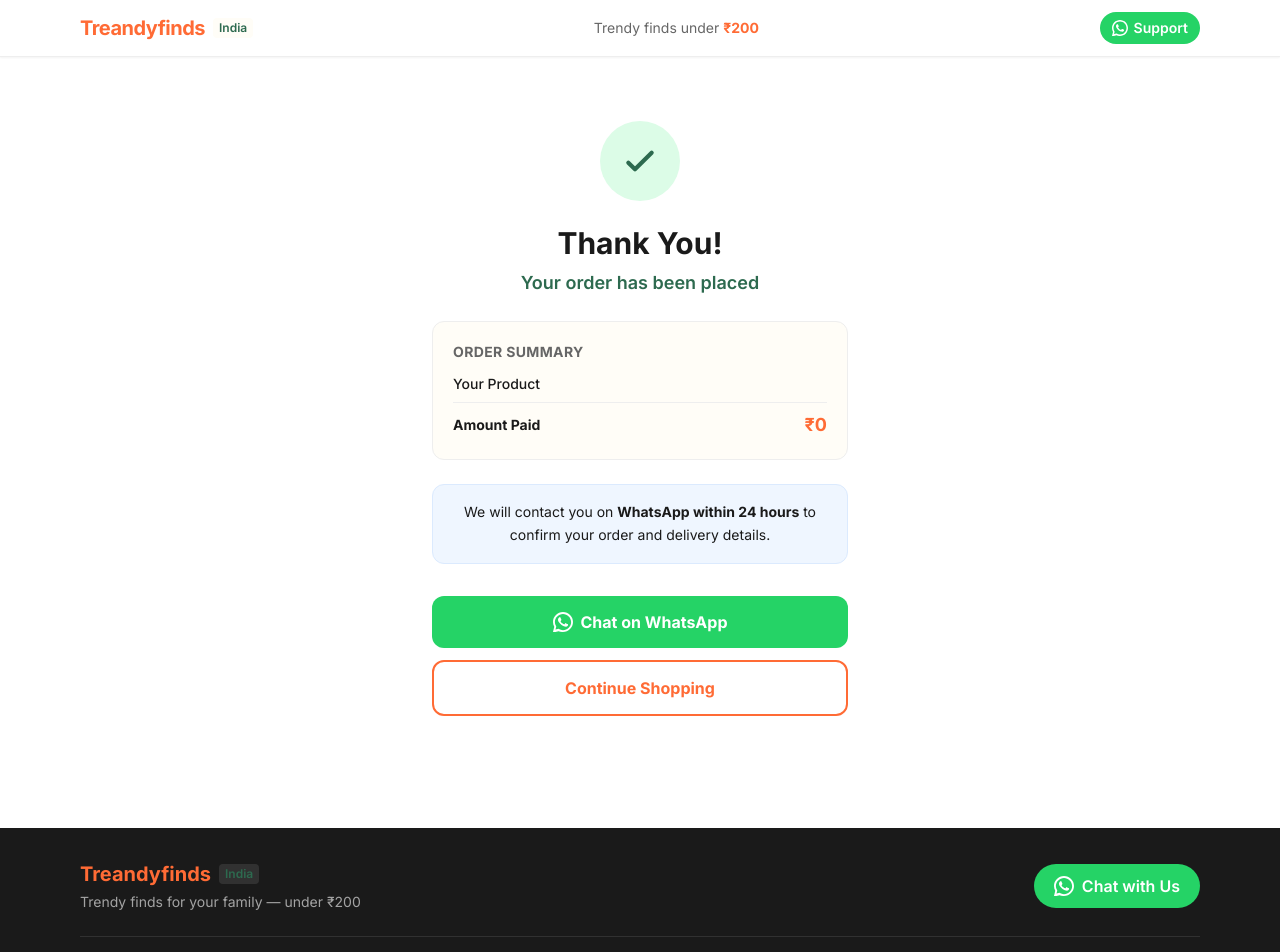
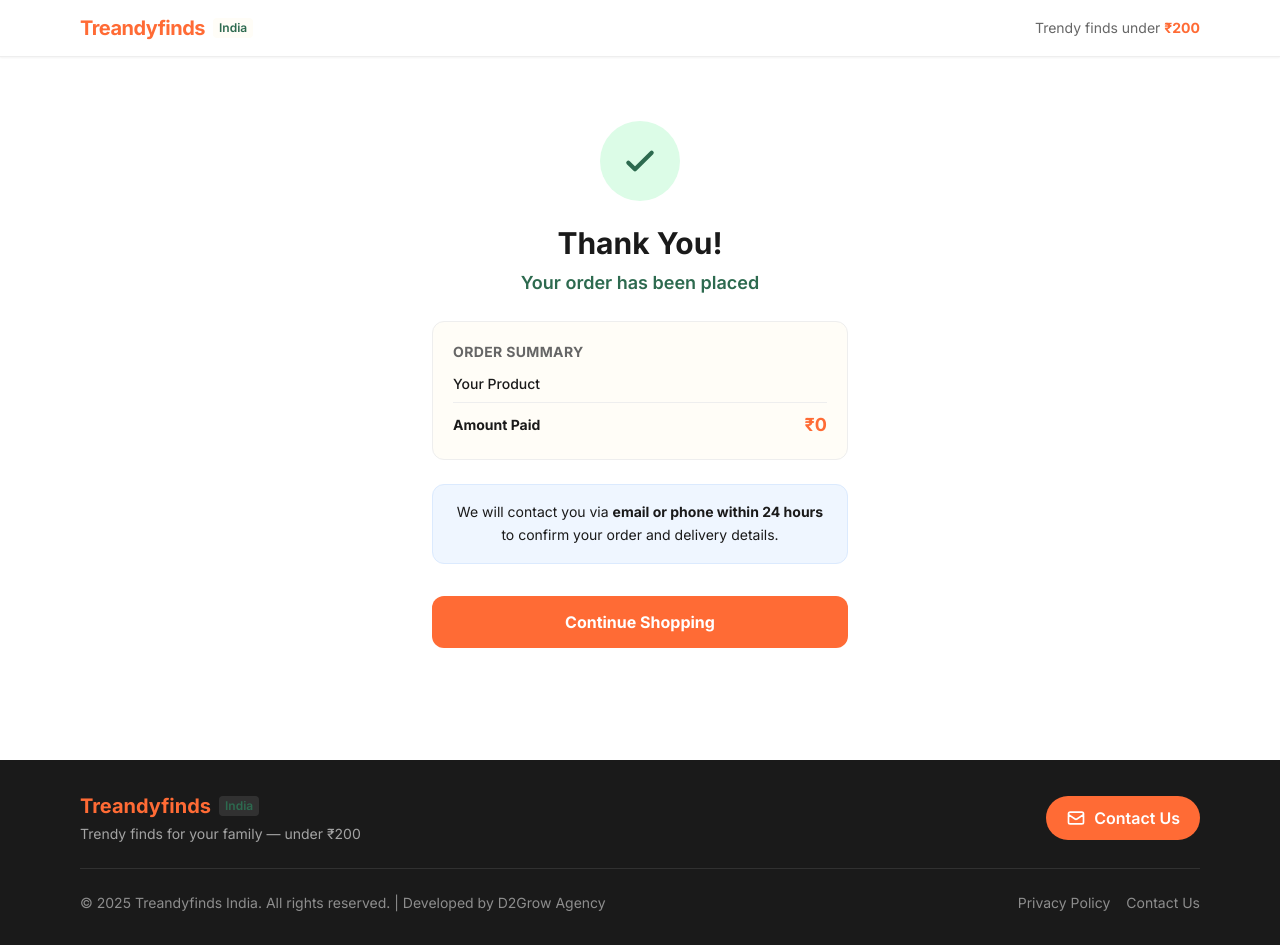
Before and after one commit to deepk511/treandyfinds-website, a Next.js app: page /order-success in a window 1280 px wide. Shown: the top 952 px of the page. Built offline with nearby package versions, Linux system fonts and the light colour scheme.

Commit message:
feat: remove all WhatsApp links, replace with email contact

```diff
--- a/app/order-success/page.jsx
+++ b/app/order-success/page.jsx
@@ -38,26 +38,14 @@
 
         {/* Message */}
         <p className="text-brand-dark text-sm leading-relaxed mb-8 bg-blue-50 border border-blue-100 rounded-xl p-4">
-          We will contact you on <strong>WhatsApp within 24 hours</strong> to confirm your order and delivery details.
+          We will contact you via <strong>email or phone within 24 hours</strong> to confirm your order and delivery details.
         </p>
 
         {/* Buttons */}
         <div className="flex flex-col gap-3">
-          <a
-            href="https://wa.me/919940103738?text=Hi! I just placed an order on Treandyfinds India. Please confirm my order."
-            target="_blank"
-            rel="noopener noreferrer"
-            className="w-full flex items-center justify-center gap-2 bg-[#25D366] text-white font-bold py-3.5 rounded-xl"
-          >
-            <svg className="w-5 h-5 fill-white" viewBox="0 0 24 24">
-              <path d="M17.472 14.382c-.297-.149-1.758-.867-2.03-.967-.273-.099-.471-.148-.67.15-.197.297-.767.966-.94 1.164-.173.199-.347.223-.644.075-.297-.15-1.255-.463-2.39-1.475-.883-.788-1.48-1.761-1.653-2.059-.173-.297-.018-.458.13-.606.134-.133.298-.347.446-.52.149-.174.198-.298.298-.497.099-.198.05-.371-.025-.52-.075-.149-.669-1.612-.916-2.207-.242-.579-.487-.5-.669-.51-.173-.008-.371-.01-.57-.01-.198 0-.52.074-.792.372-.272.297-1.04 1.016-1.04 2.479 0 1.462 1.065 2.875 1.213 3.074.149.198 2.096 3.2 5.077 4.487.709.306 1.262.489 1.694.625.712.227 1.36.195 1.871.118.571-.085 1.758-.719 2.006-1.413.248-.694.248-1.289.173-1.413-.074-.124-.272-.198-.57-.347z"/>
-              <path d="M12 0C5.373 0 0 5.373 0 12c0 2.123.554 4.117 1.528 5.845L.057 23.571a.75.75 0 0 0 .921.921l5.696-1.485A11.945 11.945 0 0 0 12 24c6.627 0 12-5.373 12-12S18.627 0 12 0zm0 21.75a9.717 9.717 0 0 1-4.97-1.364l-.356-.212-3.683.961.981-3.595-.232-.371A9.718 9.718 0 0 1 2.25 12C2.25 6.615 6.615 2.25 12 2.25S21.75 6.615 21.75 12 17.385 21.75 12 21.75z"/>
-            </svg>
-            Chat on WhatsApp
-          </a>
           <Link
             href="/"
-            className="w-full text-center border-2 border-brand-orange text-brand-orange font-bold py-3.5 rounded-xl"
+            className="w-full text-center bg-brand-orange text-white font-bold py-3.5 rounded-xl"
           >
             Continue Shopping
           </Link>
--- a/components/FAQ.jsx
+++ b/components/FAQ.jsx
@@ -24,7 +24,7 @@
   },
   {
     q: 'How do I contact you for support?',
-    a: 'The fastest way to reach us is via WhatsApp at +91 99401 03738. You can also email us at emmanecomconsultant@gmail.com. We typically respond within a few hours.',
+    a: 'You can email us at emmanecomconsultant@gmail.com. We typically respond within a few hours.',
   },
 ]
 
--- a/components/Footer.jsx
+++ b/components/Footer.jsx
@@ -15,18 +15,14 @@
             <p className="text-sm text-white/60">Trendy finds for your family — under ₹200</p>
           </div>
 
-          {/* WhatsApp */}
           <a
-            href="https://wa.me/919940103738"
-            target="_blank"
-            rel="noopener noreferrer"
-            className="inline-flex items-center gap-2 bg-[#25D366] text-white font-semibold px-5 py-2.5 rounded-full w-fit"
+            href="mailto:emmanecomconsultant@gmail.com"
+            className="inline-flex items-center gap-2 bg-brand-orange text-white font-semibold px-5 py-2.5 rounded-full w-fit"
           >
-            <svg className="w-5 h-5 fill-white" viewBox="0 0 24 24">
-              <path d="M17.472 14.382c-.297-.149-1.758-.867-2.03-.967-.273-.099-.471-.148-.67.15-.197.297-.767.966-.94 1.164-.173.199-.347.223-.644.075-.297-.15-1.255-.463-2.39-1.475-.883-.788-1.48-1.761-1.653-2.059-.173-.297-.018-.458.13-.606.134-.133.298-.347.446-.52.149-.174.198-.298.298-.497.099-.198.05-.371-.025-.52-.075-.149-.669-1.612-.916-2.207-.242-.579-.487-.5-.669-.51-.173-.008-.371-.01-.57-.01-.198 0-.52.074-.792.372-.272.297-1.04 1.016-1.04 2.479 0 1.462 1.065 2.875 1.213 3.074.149.198 2.096 3.2 5.077 4.487.709.306 1.262.489 1.694.625.712.227 1.36.195 1.871.118.571-.085 1.758-.719 2.006-1.413.248-.694.248-1.289.173-1.413-.074-.124-.272-.198-.57-.347z"/>
-              <path d="M12 0C5.373 0 0 5.373 0 12c0 2.123.554 4.117 1.528 5.845L.057 23.571a.75.75 0 0 0 .921.921l5.696-1.485A11.945 11.945 0 0 0 12 24c6.627 0 12-5.373 12-12S18.627 0 12 0zm0 21.75a9.717 9.717 0 0 1-4.97-1.364l-.356-.212-3.683.961.981-3.595-.232-.371A9.718 9.718 0 0 1 2.25 12C2.25 6.615 6.615 2.25 12 2.25S21.75 6.615 21.75 12 17.385 21.75 12 21.75z"/>
+            <svg className="w-5 h-5" fill="none" stroke="currentColor" strokeWidth={2} viewBox="0 0 24 24">
+              <path strokeLinecap="round" strokeLinejoin="round" d="M3 8l7.89 5.26a2 2 0 002.22 0L21 8M5 19h14a2 2 0 002-2V7a2 2 0 00-2-2H5a2 2 0 00-2 2v10a2 2 0 002 2z" />
             </svg>
-            Chat with Us
+            Contact Us
           </a>
         </div>
 
--- a/components/HeroBanner.jsx
+++ b/components/HeroBanner.jsx
@@ -52,7 +52,7 @@
             <svg className="w-4 h-4 text-brand-green" fill="currentColor" viewBox="0 0 20 20">
               <path d="M2 3a1 1 0 011-1h2.153a1 1 0 01.986.836l.74 4.435a1 1 0 01-.54 1.06l-1.548.773a11.037 11.037 0 006.105 6.105l.774-1.548a1 1 0 011.059-.54l4.435.74a1 1 0 01.836.986V17a1 1 0 01-1 1h-2C7.82 18 2 12.18 2 5V3z"/>
             </svg>
-            <span>WhatsApp Support</span>
+            <span>24/7 Support</span>
           </div>
         </div>
       </div>
--- a/components/Navbar.jsx
+++ b/components/Navbar.jsx
@@ -23,19 +23,6 @@
           Trendy finds under <span className="font-bold text-brand-orange">₹200</span>
         </p>
 
-        {/* WhatsApp support button */}
-        <a
-          href="https://wa.me/919940103738"
-          target="_blank"
-          rel="noopener noreferrer"
-          className="hidden md:flex items-center gap-1.5 bg-[#25D366] text-white text-sm font-semibold px-3 py-1.5 rounded-full"
-        >
-          <svg className="w-4 h-4 fill-white" viewBox="0 0 24 24" xmlns="http://www.w3.org/2000/svg">
-            <path d="M17.472 14.382c-.297-.149-1.758-.867-2.03-.967-.273-.099-.471-.148-.67.15-.197.297-.767.966-.94 1.164-.173.199-.347.223-.644.075-.297-.15-1.255-.463-2.39-1.475-.883-.788-1.48-1.761-1.653-2.059-.173-.297-.018-.458.13-.606.134-.133.298-.347.446-.52.149-.174.198-.298.298-.497.099-.198.05-.371-.025-.52-.075-.149-.669-1.612-.916-2.207-.242-.579-.487-.5-.669-.51-.173-.008-.371-.01-.57-.01-.198 0-.52.074-.792.372-.272.297-1.04 1.016-1.04 2.479 0 1.462 1.065 2.875 1.213 3.074.149.198 2.096 3.2 5.077 4.487.709.306 1.262.489 1.694.625.712.227 1.36.195 1.871.118.571-.085 1.758-.719 2.006-1.413.248-.694.248-1.289.173-1.413-.074-.124-.272-.198-.57-.347z"/>
-            <path d="M12 0C5.373 0 0 5.373 0 12c0 2.123.554 4.117 1.528 5.845L.057 23.571a.75.75 0 0 0 .921.921l5.696-1.485A11.945 11.945 0 0 0 12 24c6.627 0 12-5.373 12-12S18.627 0 12 0zm0 21.75a9.717 9.717 0 0 1-4.97-1.364l-.356-.212-3.683.961.981-3.595-.232-.371A9.718 9.718 0 0 1 2.25 12C2.25 6.615 6.615 2.25 12 2.25S21.75 6.615 21.75 12 17.385 21.75 12 21.75z"/>
-          </svg>
-          Support
-        </a>
 
         {/* Mobile hamburger */}
         <button
@@ -61,18 +48,6 @@
           <p className="text-sm text-brand-gray">
             Trendy finds under <span className="font-bold text-brand-orange">₹200</span>
           </p>
-          <a
-            href="https://wa.me/919940103738"
-            target="_blank"
-            rel="noopener noreferrer"
-            className="flex items-center gap-2 bg-[#25D366] text-white font-semibold px-4 py-2.5 rounded-full w-fit"
-            onClick={() => setOpen(false)}
-          >
-            <svg className="w-4 h-4 fill-white" viewBox="0 0 24 24">
-              <path d="M17.472 14.382c-.297-.149-1.758-.867-2.03-.967-.273-.099-.471-.148-.67.15-.197.297-.767.966-.94 1.164-.173.199-.347.223-.644.075-.297-.15-1.255-.463-2.39-1.475-.883-.788-1.48-1.761-1.653-2.059-.173-.297-.018-.458.13-.606.134-.133.298-.347.446-.52.149-.174.198-.298.298-.497.099-.198.05-.371-.025-.52-.075-.149-.669-1.612-.916-2.207-.242-.579-.487-.5-.669-.51-.173-.008-.371-.01-.57-.01-.198 0-.52.074-.792.372-.272.297-1.04 1.016-1.04 2.479 0 1.462 1.065 2.875 1.213 3.074.149.198 2.096 3.2 5.077 4.487.709.306 1.262.489 1.694.625.712.227 1.36.195 1.871.118.571-.085 1.758-.719 2.006-1.413.248-.694.248-1.289.173-1.413-.074-.124-.272-.198-.57-.347z"/><path d="M12 0C5.373 0 0 5.373 0 12c0 2.123.554 4.117 1.528 5.845L.057 23.571a.75.75 0 0 0 .921.921l5.696-1.485A11.945 11.945 0 0 0 12 24c6.627 0 12-5.373 12-12S18.627 0 12 0zm0 21.75a9.717 9.717 0 0 1-4.97-1.364l-.356-.212-3.683.961.981-3.595-.232-.371A9.718 9.718 0 0 1 2.25 12C2.25 6.615 6.615 2.25 12 2.25S21.75 6.615 21.75 12 17.385 21.75 12 21.75z"/>
-            </svg>
-            WhatsApp Support
-          </a>
         </div>
       )}
     </nav>
--- a/components/QuantityBuyButton.jsx
+++ b/components/QuantityBuyButton.jsx
@@ -36,15 +36,6 @@
         Buy Now — ₹{total}
       </Link>
 
-      {/* WhatsApp */}
-      <a
-        href={`https://wa.me/919940103738?text=Hi! I want to order ${qty} x ${encodeURIComponent(product.name)} (₹${total} total)`}
-        target="_blank"
-        rel="noopener noreferrer"
-        className="w-full text-center border-2 border-[#25D366] text-[#25D366] font-semibold py-3.5 rounded-xl active:scale-95 transition-transform text-sm"
-      >
-        Ask on WhatsApp
-      </a>
     </div>
   )
 }
--- a/components/WhyChooseUs.jsx
+++ b/components/WhyChooseUs.jsx
@@ -50,8 +50,8 @@
         <path strokeLinecap="round" strokeLinejoin="round" d="M8 12h.01M12 12h.01M16 12h.01M21 12c0 4.418-4.03 8-9 8a9.863 9.863 0 01-4.255-.949L3 20l1.395-3.72C3.512 15.042 3 13.574 3 12c0-4.418 4.03-8 9-8s9 3.582 9 8z" />
       </svg>
     ),
-    title: 'WhatsApp Support',
-    desc: 'Have a question? Chat with us directly on WhatsApp. We reply within minutes.',
+    title: '24/7 Customer Support',
+    desc: 'Have a question? Email us anytime. We reply within a few hours.',
   },
 ]
 
```
